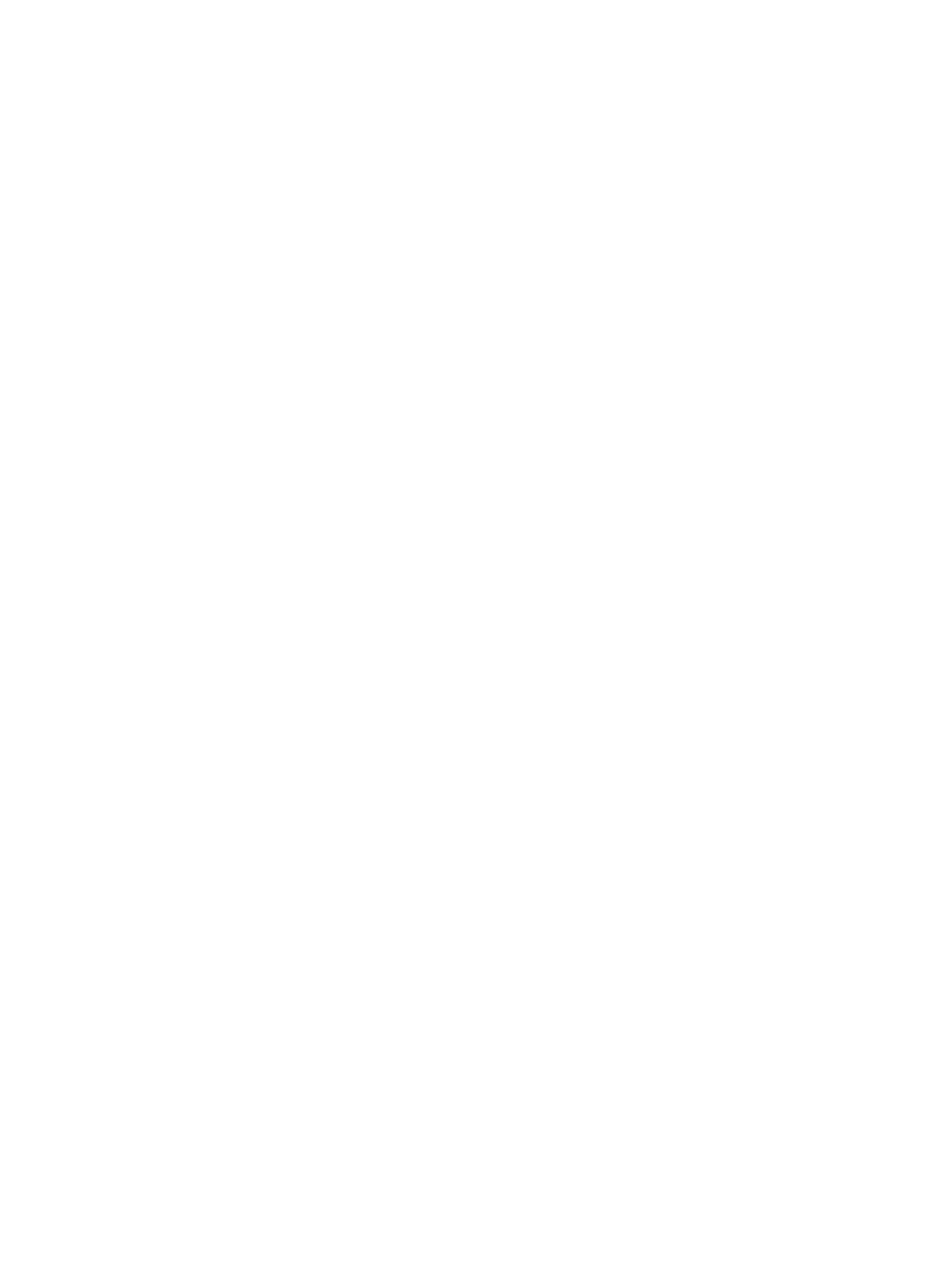
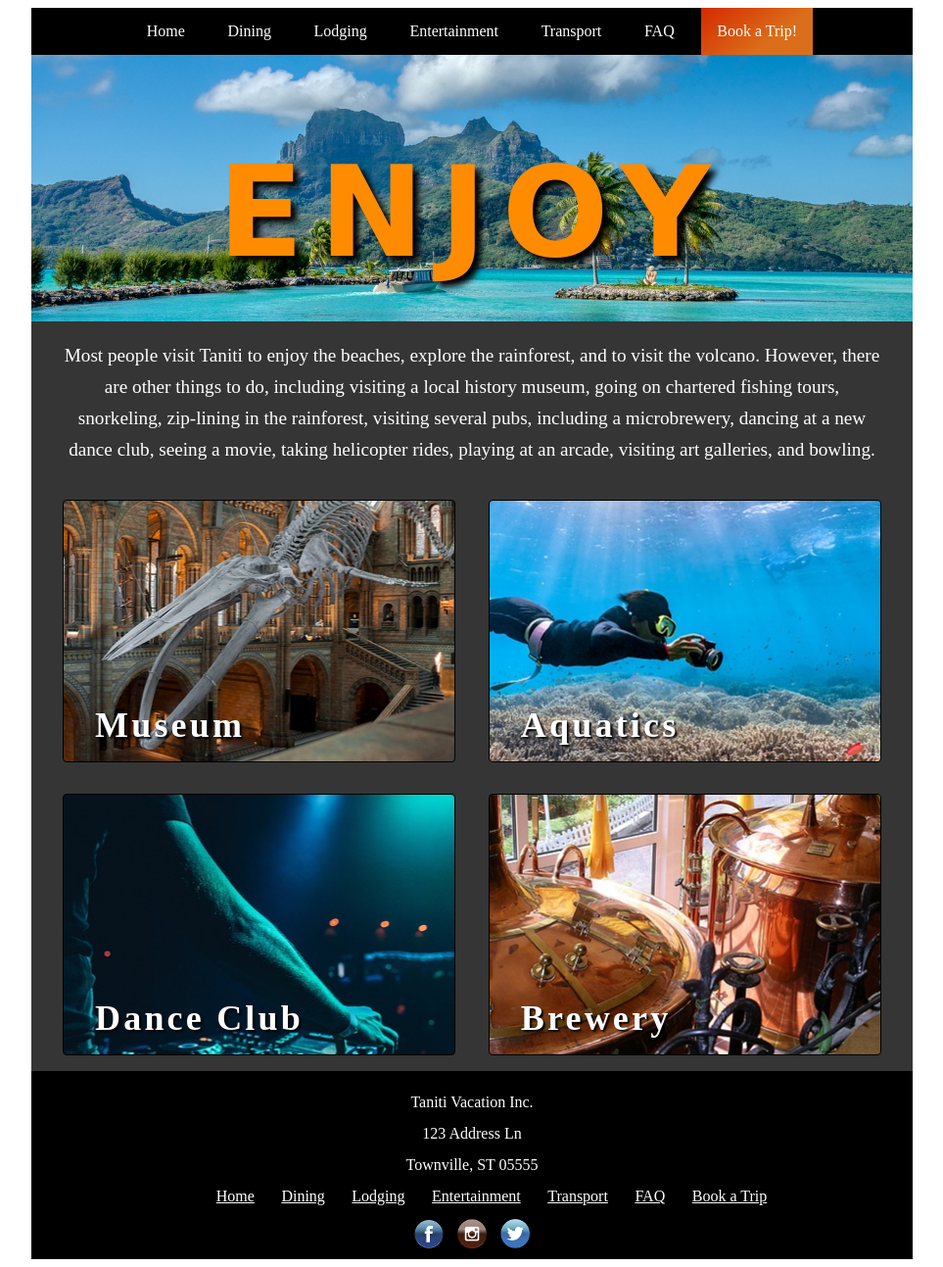
Before and after one commit to DBalint88/WGU-D479, a plain HTML site: page entertainment.html in a window 1280 px wide. Shown: the whole page at 98% size, without its empty margins (158-1121 px from the left). Before the commit the page ends 800 px from the top, so only its background shows below. Drawn offline with Linux system fonts and the light colour scheme.

Commit message:
Populate entertainment page with text and pics

```diff
--- a/entertainment.html
+++ b/entertainment.html
@@ -0,0 +1,68 @@
+<!DOCTYPE html>
+<html lang="en">
+    <head>
+        <meta charset="UTF-8">
+        <meta name="viewport" content="width=device-width, initial-scale=1.0">
+        <link rel="stylesheet" href="styles.css">
+        <title>Entertainment | Taniti</title>
+    </head>
+    <body>
+        <div class="content-wrapper">
+
+            <nav>
+                <ul>
+                    <li><a href="index.html">Home</a></li>
+                    <li><a href="dining.html">Dining</a></li>
+                    <li><a href="lodging.html">Lodging</a></li>
+                    <li><a href="entertainment.html">Entertainment</a></li>
+                    <li><a href="transport.html">Transport</a></li>
+                    <li><a href="faq.html">FAQ</a></li>
+                    <li class="book-button"><a href="book.html">Book a Trip!</a></li>
+                </ul>
+            </nav>
+            <header>
+                <h1>ENJOY</h1>
+            </header>
+            <main>
+                <p>Most people visit Taniti to enjoy the beaches, explore the rainforest, and to visit the volcano. However, there are other things to do, including visiting a local history museum, going on chartered fishing tours, snorkeling, zip-lining in the rainforest, visiting several pubs, including a microbrewery, dancing at a new dance club, seeing a movie, taking helicopter rides, playing at an arcade, visiting art galleries, and bowling.</p>
+                <div class="tile-menu">
+                    <a href="" class="menu-tile" id="museum-tile">
+                        <h2>Museum</h2>
+                    </a>
+                    <a href="" class="menu-tile" id="aquatics-tile">
+                        <h2>Aquatics</h2>
+                    </a>
+                    <a href="" class="menu-tile" id="dance-club-tile">
+                        <h2>Dance Club</h2>
+                    </a>
+                    <a href="" class="menu-tile" id="brewery-tile">
+                        <h2>Brewery</h2>
+                    </a>
+                </div>
+
+            </main>
+            <footer>
+                <p>Taniti Vacation Inc.</p>
+                <p>123 Address Ln</p>
+                <p>Townville, ST 05555</p>
+                <ul class="footer-nav">
+                    <li><a href="index.html">Home</a></li>
+                    <li><a href="dining.html">Dining</a></li>
+                    <li><a href="lodging.html">Lodging</a></li>
+                    <li><a href="entertainment.html">Entertainment</a></li>
+                    <li><a href="transport.html">Transport</a></li>
+                    <li><a href="faq.html">FAQ</a></li>
+                    <li><a href="book.html">Book a Trip</a></li>
+                </ul>
+                <div class="socials">
+                    <a href=""><img src="images/fb-icon.png" alt=""></a>
+                    <a href=""><img src="images/ig-icon.png" alt=""></a>
+                    <a href=""><img src="images/tw-icon.png" alt=""></a>
+                </div>
+
+
+            </footer>
+
+        </div>
+    </body>
+</html>
--- a/styles.css
+++ b/styles.css
@@ -235,3 +235,26 @@ footer p {
     background-image: url(images/hotel.jpg);
     background-position: center;
 }
+
+
+/* Entertainment Page */
+
+#museum-tile {
+    background-image: url(images/museum.jpg);
+    background-position: center;
+}
+
+#aquatics-tile {
+    background-image: url(images/snorkeling.jpg);
+    background-position: center;
+}
+
+#dance-club-tile {
+    background-image: url(images/dance-club.jpg);
+    background-position: center;
+}
+
+#brewery-tile {
+    background-image: url(images/brewery.jpg);
+    background-position: center;
+}
```
Also changed, not shown: images/brewery.jpg (added), images/dance-club.jpg (added), images/museum.jpg (added), images/snorkeling.jpg (added).
